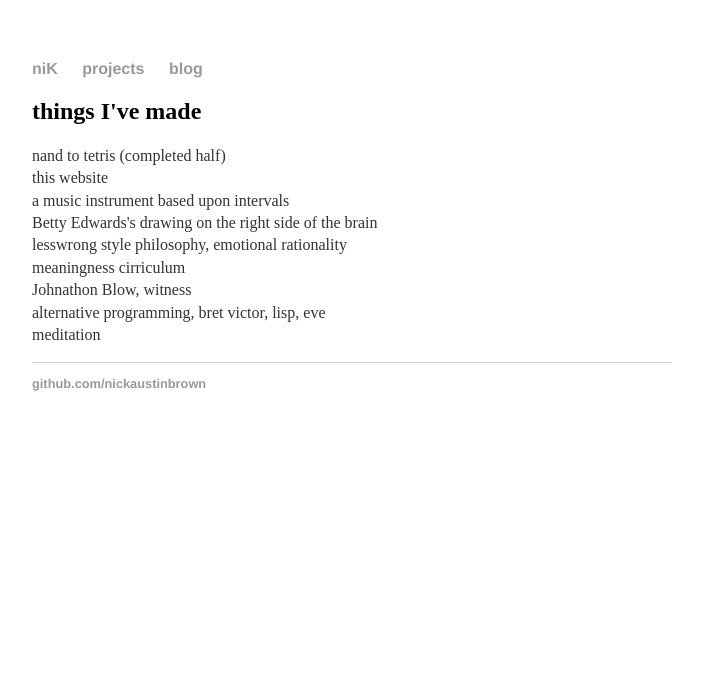
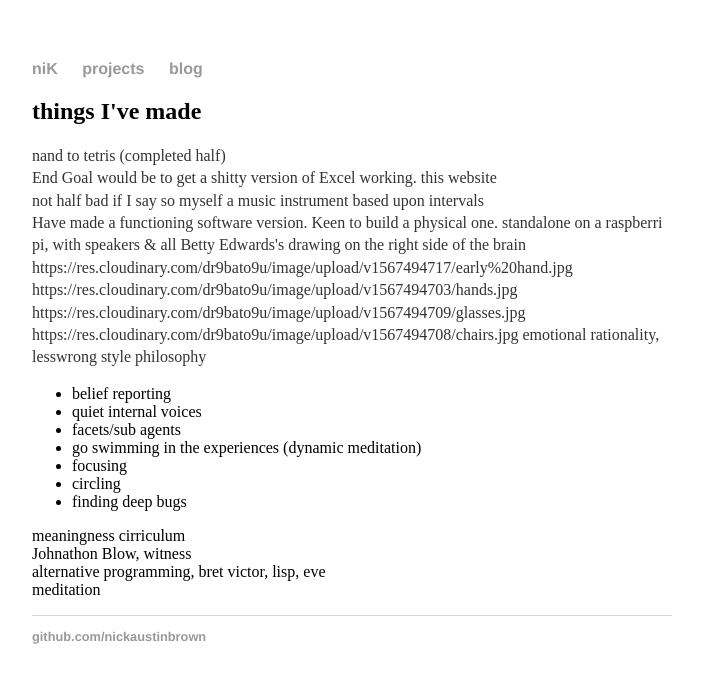
Before and after one commit to slavachalnev/nickaustinbrown.github.io, a Jekyll site: the page built from projects/index.html, in a window 1280 px wide. Shown: the top 683 px of the page, without its empty margins (288-991 px from the left). Built offline with Jekyll 4.4.1, drawn with Linux system fonts in a browser that asks for light colours.

Commit message:
Update index.html

```diff
--- a/projects/index.html
+++ b/projects/index.html
@@ -7,13 +7,38 @@ title: Project
   <p>
 
 	nand to tetris (completed half)  </br>
+	End Goal would be to get a shitty version of Excel working.
+
 	this website  </br>
+	not half bad if I say so myself
+
 	a music instrument based upon intervals </br>
+	Have made a functioning software version. Keen to build a physical one.
+	standalone on a raspberri pi, with speakers & all
+
 	Betty Edwards's drawing on the right side of the brain </br>
-	lesswrong style philosophy, emotional rationality </br>
+https://res.cloudinary.com/dr9bato9u/image/upload/v1567494717/early%20hand.jpg
+https://res.cloudinary.com/dr9bato9u/image/upload/v1567494703/hands.jpg
+https://res.cloudinary.com/dr9bato9u/image/upload/v1567494709/glasses.jpg
+https://res.cloudinary.com/dr9bato9u/image/upload/v1567494708/chairs.jpg
+
+	emotional rationality, lesswrong style philosophy </br>
+<ul>
+<li>belief reporting</li>
+<li>quiet internal voices</li>
+<li>facets/sub agents</li>
+<li>go swimming in the experiences (dynamic meditation)</li>
+<li>focusing</li>
+<li>circling</li>
+<li>finding deep bugs</li>
+</ul>
+
 	meaningness cirriculum </br>
+
 	Johnathon Blow, witness </br>
+
 	alternative programming, bret victor, lisp, eve </br>
+
 	meditation
 
 
```
